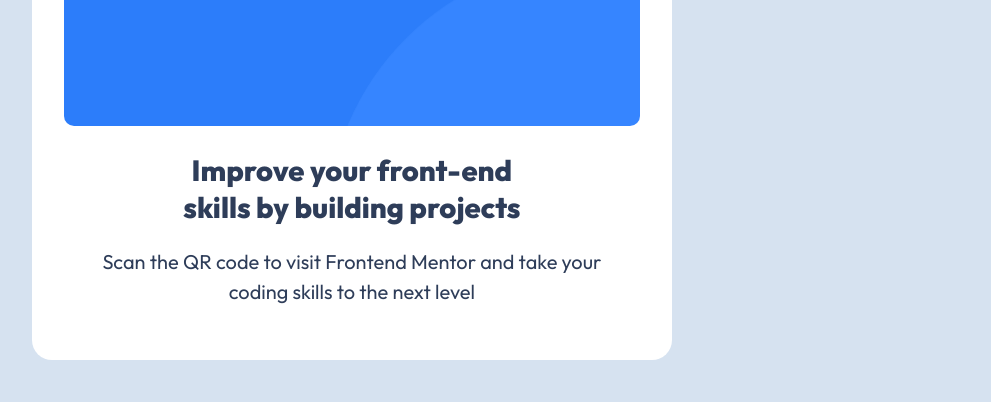
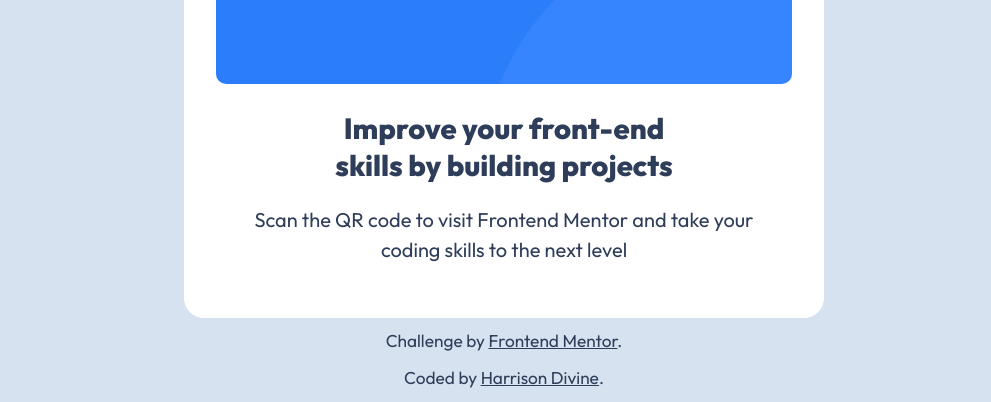
Before and after one commit to Onenne1/frontend-mentor-qr-code-challenge, a plain HTML site: page index.html in a window 1280 px wide. Shown: the part 461-863 px from the top of the page, without its empty margins (136-1127 px from the left). Before the commit the page ends 821 px from the top, so only its background shows below. Drawn offline with Linux system fonts and the light colour scheme.

Commit message:
Update style.css

```diff
--- a/style.css
+++ b/style.css
@@ -25,6 +25,7 @@ body {
   display: flex;
   justify-content: center;
   align-items: center;
+  flex-direction: column;
   background-color: #d6e2f0;
   color: #2e3d59;
   width: 100vw;
@@ -104,3 +105,19 @@ p {
     font-size: 1vw;
   }
 }
+
+.attribution p {
+  font-size: 0.8rem;
+  margin: 0.5rem;
+}
+
+.attribution a {
+  color: inherit;
+  text-decoration: underline;
+}
+
+.attribution a:hover,
+.attribution a:focus-visible {
+  color: #2e3d59;
+  text-decoration: none;
+}
```
